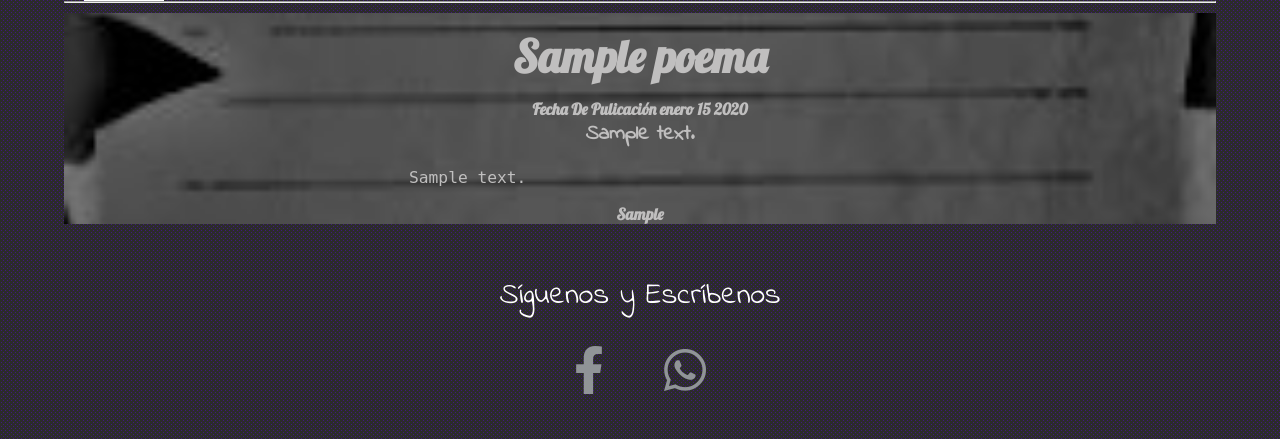
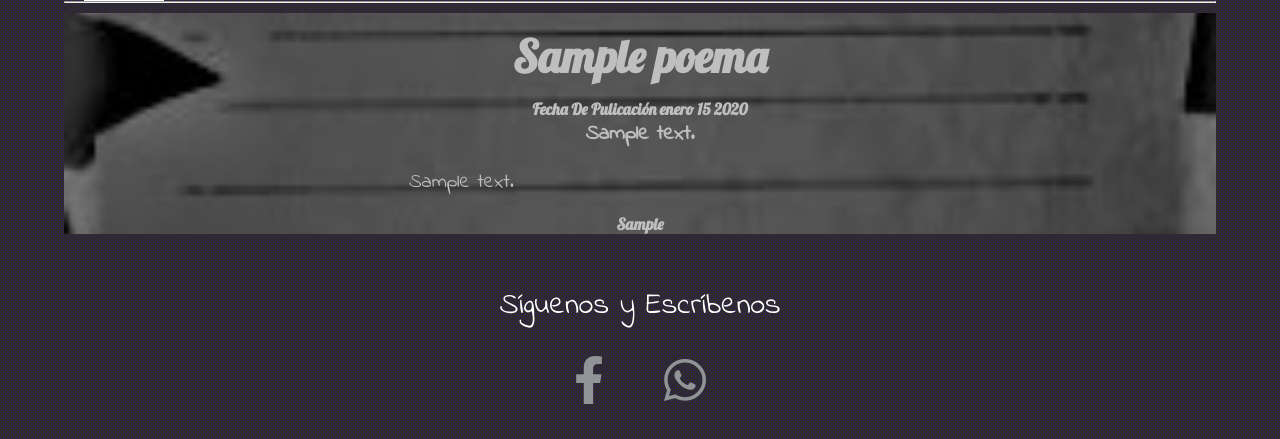
Before and after one commit to poemasymusica504/poemasymusicadjangoapp, a Django app: page /1/ in a window 1280 px wide. Shown: the part 69-508 px from the top of the page. Run offline with Django 4.2, Linux system fonts and the light colour scheme; tables that the repository leaves empty hold one stand-in row (values such as "Sample post"); some libraries are stand-ins or nearby versions; some web fonts are replaced.

Commit message:
cambio en css

```diff
--- a/amor/static/main.css
+++ b/amor/static/main.css
@@ -154,6 +154,7 @@ hr {
     font-size: 125%;
     display: flow-root;
     margin: 15px;
+    font-family: 'Indie Flower';
 }
 .poema h4 {
     text-align: center;
```
